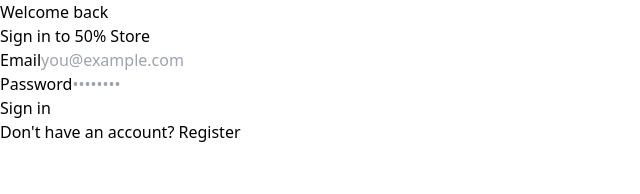
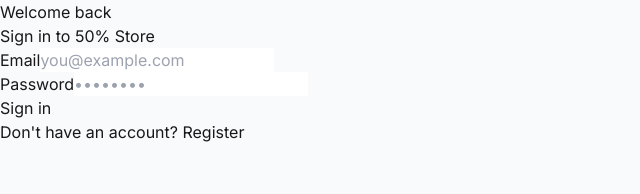
Before and after one commit to RaghavNITAP/50-percent-store, a React (Vite) app in the folder frontend/: page /login in a window 1280 px wide. Shown: the top 194 px of the page, without its empty margins (0-640 px from the left). Built offline with nearby package versions, Linux system fonts and the light colour scheme; no server answers.

Commit message:
Add CSS variables and improve styling rules

```diff
--- a/frontend/src/index.css
+++ b/frontend/src/index.css
@@ -1,3 +1,58 @@
 @tailwind base;
 @tailwind components;
 @tailwind utilities;
+
+:root {
+  --color-primary: #2563eb;
+  --color-primary-hover: #1d4ed8;
+  --color-primary-light: #eff6ff;
+  --color-success: #10b981;
+  --color-warning: #f59e0b;
+  --color-error: #ef4444;
+  --color-bg: #f8fafc;
+  --color-surface: #ffffff;
+  --color-border: #e4e4e7;
+  --color-text: #18181b;
+  --color-text-secondary: #52525b;
+  --color-text-muted: #a1a1aa;
+  --radius: 0.75rem;
+  --shadow-sm: 0 1px 3px 0 rgb(0 0 0 / 0.06), 0 1px 2px -1px rgb(0 0 0 / 0.04);
+  --shadow-md: 0 4px 12px 0 rgb(0 0 0 / 0.08), 0 2px 4px -2px rgb(0 0 0 / 0.04);
+}
+
+* {
+  box-sizing: border-box;
+}
+
+html {
+  scroll-behavior: smooth;
+  -webkit-tap-highlight-color: transparent;
+}
+
+body {
+  font-family: 'Inter', -apple-system, BlinkMacSystemFont, 'Segoe UI', sans-serif;
+  background-color: var(--color-bg);
+  color: var(--color-text);
+  -webkit-font-smoothing: antialiased;
+  -moz-osx-font-smoothing: grayscale;
+  min-height: 100dvh;
+}
+
+/* Scrollbar */
+::-webkit-scrollbar { width: 4px; height: 4px; }
+::-webkit-scrollbar-track { background: transparent; }
+::-webkit-scrollbar-thumb { background: #d4d4d8; border-radius: 99px; }
+::-webkit-scrollbar-thumb:hover { background: #a1a1aa; }
+
+/* Input autofill */
+input:-webkit-autofill {
+  -webkit-box-shadow: 0 0 0 30px white inset !important;
+  -webkit-text-fill-color: #18181b !important;
+}
+
+/* Focus visible only for keyboard */
+:focus:not(:focus-visible) { outline: none; }
+
+/* Smooth image loading */
+img { transition: opacity 0.2s ease; }
+img[src=""] { opacity: 0; }
```
